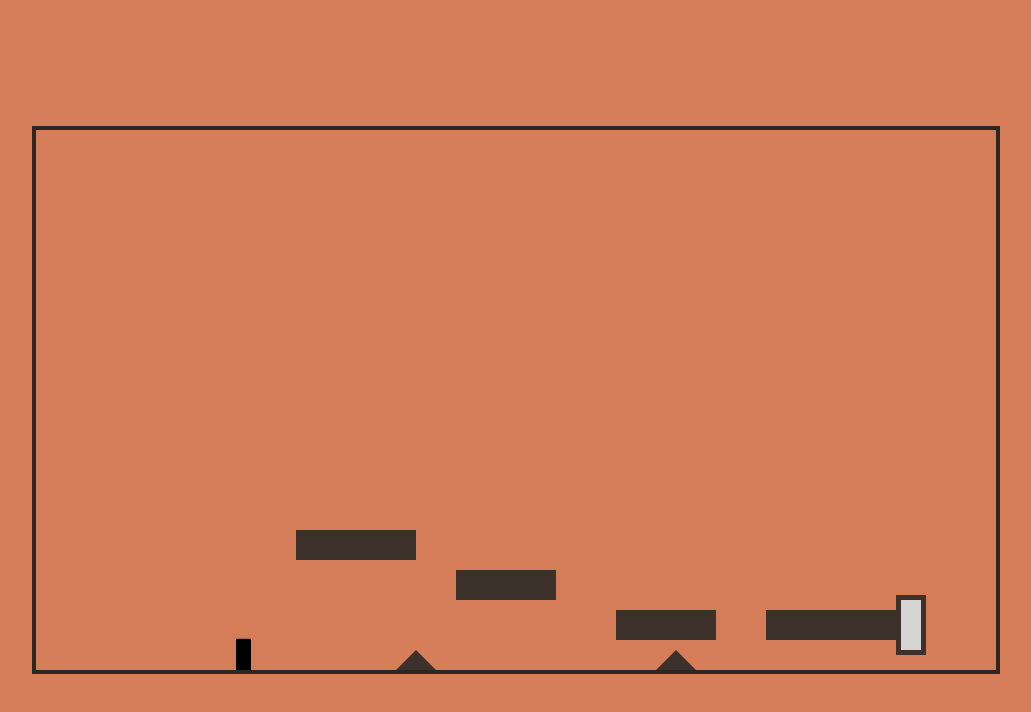
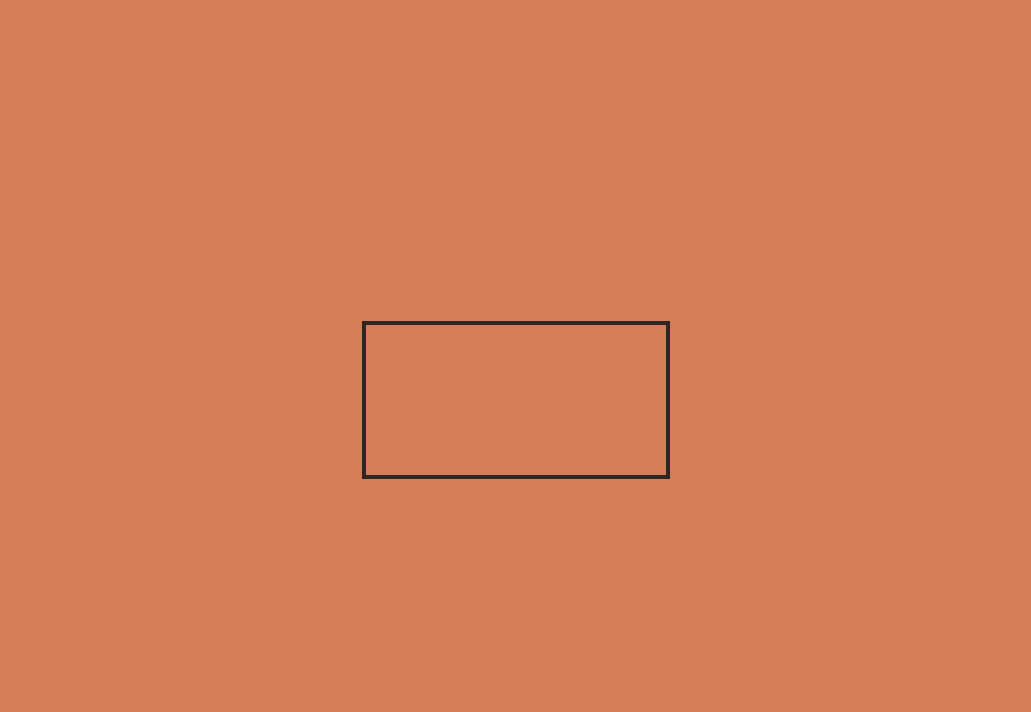
Before and after one commit to Maplixx/Level-Vilan, a plain HTML site: page index.html in a window 1280 px wide. Shown: the whole page, without its empty margins (124-1155 px from the left). Drawn offline with Linux system fonts and the light colour scheme.

Commit message:
Modify canvas element in index.html
Removed width and height attributes from canvas.

```diff
--- a/index.html
+++ b/index.html
@@ -7,7 +7,7 @@
   <link rel="stylesheet" href="style.css">
 </head>
 <body>
-  <canvas id="game" width="960" height="540"></canvas>
+  <canvas id="game"></canvas>
   <script src="script.js"></script>
 </body>
 </html>
```
